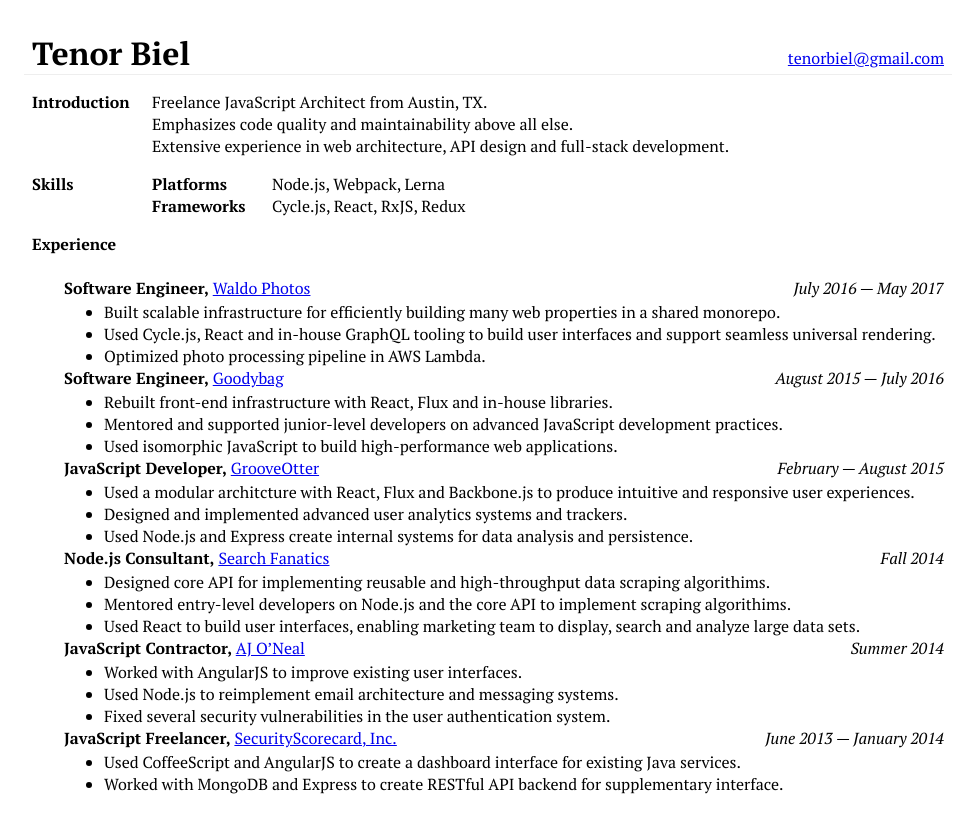
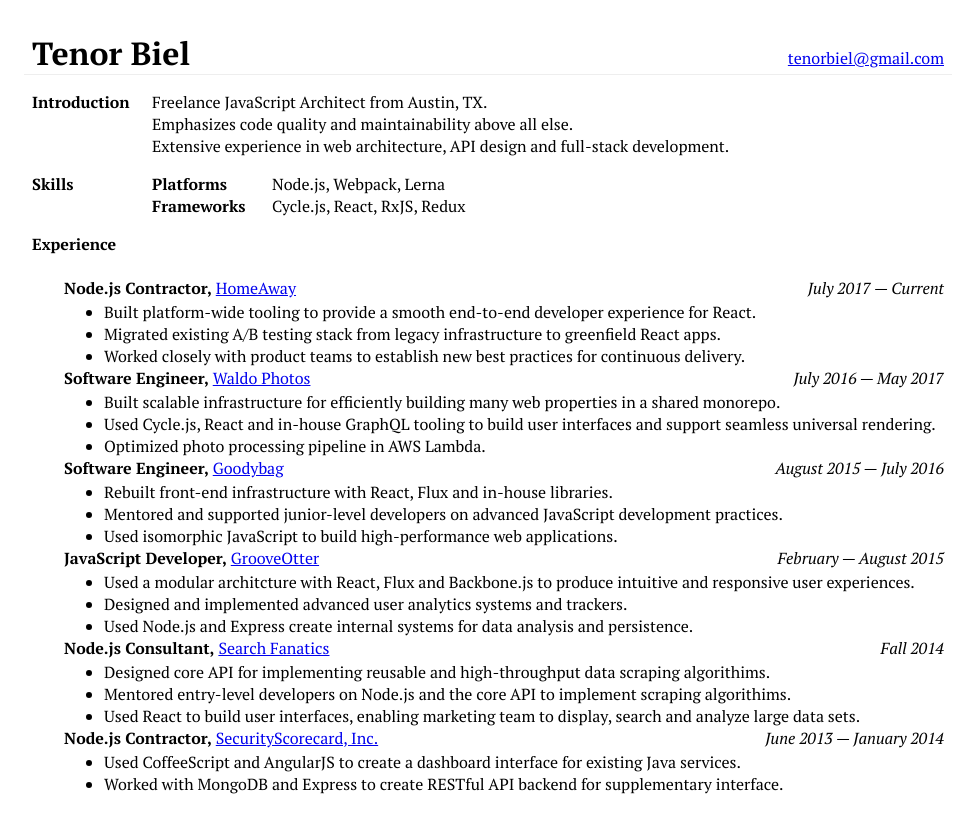
Before and after one commit to L8D/l8d.github.io, a Jekyll site: the page resume/index.html, which Jekyll copies as it is, in a window 1280 px wide. Shown: the top 833 px of the page, without its empty margins (152-1128 px from the left). Built offline with Jekyll 4.4.1, drawn with Linux system fonts in a browser that asks for light colours; Markdown is read by kramdown in place of the engine named in the settings.

Commit message:
yolo include homeaway on my resume

```diff
--- a/resume/index.html
+++ b/resume/index.html
@@ -45,6 +45,21 @@
       <br>
 
       <div class="entries">
+        <div class="entry">
+          <div>
+            <b>Node.js Contractor,</b>
+            <a href="https://www.homeaway.com/">HomeAway</a>
+          </div>
+
+          <div>July 2017 &mdash; Current</div>
+        </div>
+
+        <ul>
+          <li>Built platform-wide tooling to provide a smooth end-to-end developer experience for React.</li>
+          <li>Migrated existing A/B testing stack from legacy infrastructure to greenfield React apps.</li>
+          <li>Worked closely with product teams to establish new best practices for continuous delivery.</li>
+        </ul>
+
         <div class="entry">
           <div>
             <b>Software Engineer,</b>
@@ -107,22 +122,7 @@
 
         <div class="entry">
           <div>
-            <b>JavaScript Contractor,</b>
-            <a href="http://coolaj86.com/">AJ O&rsquo;Neal</a>
-          </div>
-
-          <div>Summer 2014</div>
-        </div>
-
-        <ul>
-          <li>Worked with AngularJS to improve existing user interfaces.</li.>
-          <li>Used Node.js to reimplement email architecture and messaging systems.</li>
-          <li>Fixed several security vulnerabilities in the user authentication system.</li>
-        </ul>
-
-        <div class="entry">
-          <div>
-            <b>JavaScript Freelancer,</b>
+            <b>Node.js Contractor,</b>
             <a href="http://securityscorecard.com/">SecurityScorecard, Inc.</a>
           </div>
 
```
